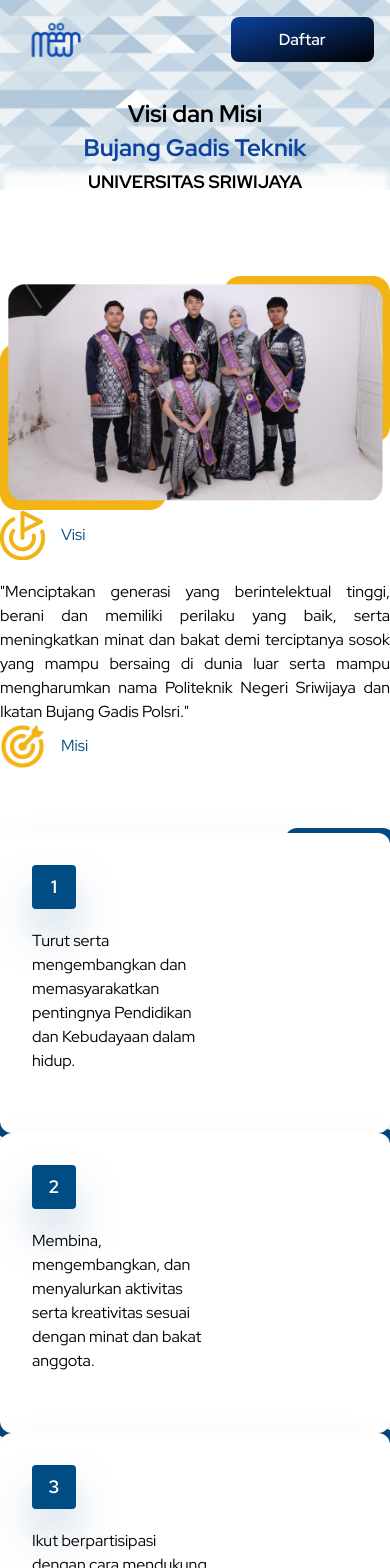
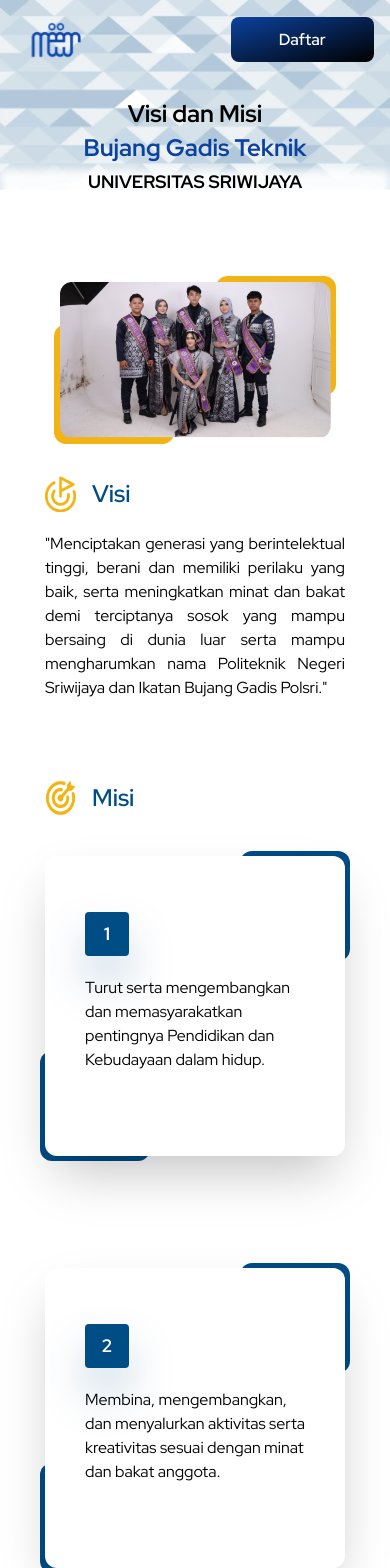
Before and after one commit to KevinNaserwan/Bujang-Gadis-CMS, a Next.js app: page /visi-misi in a window 390 px wide. Shown: the top 1568 px of the page. Built offline with nearby package versions, Linux system fonts and the light colour scheme.

Commit message:
Feat: add visi misi responsive mobile

```diff
--- a/src/app/visi-misi/component/misi-card.tsx
+++ b/src/app/visi-misi/component/misi-card.tsx
@@ -5,12 +5,12 @@ type MisiCardProps = {
 
 export default function MisiCard({ number, text }: MisiCardProps) {
   return (
-    <div className=" relative">
-      <div className=" bg-white shadow-2xl relative h-[300px] p-8 rounded-xl z-10">
+    <div className=" relative lg:mt-0 mt-10 mb-28">
+      <div className=" bg-white shadow-2xl relative h-[300px] lg:p-8 py-14 lg:py-0 px-10 lg:px-0 rounded-xl z-10">
         <div className=" bg-blue-color w-11 h-11 flex justify-center items-center shadow-2xl shadow-blue-color rounded font-bold text-lg text-white">
           {number}
         </div>
-        <div className=" text-base max-w-44 mt-5">{text}</div>
+        <div className=" text-base lg:max-w-44 max-w-60  mt-5">{text}</div>
       </div>
       <div className=" absolute w-[110px] h-[110px] bg-blue-color -bottom-[5px] -left-[5px] z-0 rounded-xl"></div>
       <div className=" absolute w-[110px] h-[110px] bg-blue-color -top-[5px] -right-[5px] z-0 rounded-xl"></div>
--- a/src/app/visi-misi/misi.tsx
+++ b/src/app/visi-misi/misi.tsx
@@ -3,13 +3,21 @@ import MisiCard from "./component/misi-card";
 
 export default function Misi() {
   return (
-    <section className=" lg:mt-32 mb-44">
-      <div className=" container mx-auto">
+    <section className=" lg:mt-32 lg:mb-44  mb-28">
+      <div className=" container max-w-[300px] lg:max-w-full mx-auto mt-20">
         <div className=" flex items-center gap-4">
-          <Image src="/assets/icon/misi.png" alt=" " width={45} height={50} />
-          <h1 className=" lg:font-bold lg:text-3xl text-blue-color">Misi</h1>
+          <Image
+            src="/assets/icon/misi.png"
+            alt=" "
+            width={45}
+            height={50}
+            className="lg:w-[45px] lg:h-[50px] w-[31px] h-[36px] "
+          />
+          <h1 className=" lg:font-bold font-semibold lg:text-3xl text-2xl text-blue-color">
+            Misi
+          </h1>
         </div>
-        <div className="lg:flex justify-around flex-wrap mt-16">
+        <div className="lg:flex justify-around flex-wrap lg:mt-16 mt-8">
           <MisiCard
             number={1}
             text="Turut serta mengembangkan dan memasyarakatkan pentingnya Pendidikan dan Kebudayaan dalam hidup."
--- a/src/app/visi-misi/visi.tsx
+++ b/src/app/visi-misi/visi.tsx
@@ -9,11 +9,20 @@ export default function Visi() {
           alt="gambar visi bujang gadis teknik universitas sriwijaya"
           width={470}
           height={280}
+          className=" lg:w-[470px] lg:h-[280px] w-[282px] h-[168px] mx-auto"
         />
-        <div className="">
+        <div className=" max-w-[300px] lg:max-w-full mx-auto mt-8 lg:mt-0">
           <div className=" flex items-center gap-4">
-            <Image src="/assets/icon/visi.png" alt=" " width={45} height={50} />
-            <h1 className=" lg:font-bold lg:text-3xl text-blue-color">Visi</h1>
+            <Image
+              src="/assets/icon/visi.png"
+              alt=" "
+              width={45}
+              height={50}
+              className="lg:w-[45px] lg:h-[50px] w-[31px] h-[36px] "
+            />
+            <h1 className=" lg:font-bold font-semibold lg:text-3xl text-2xl text-blue-color">
+              Visi
+            </h1>
           </div>
           <div>
             <p className=" mt-5 lg:text-lg text-justify font-normal lg:w-[500px]">
```
